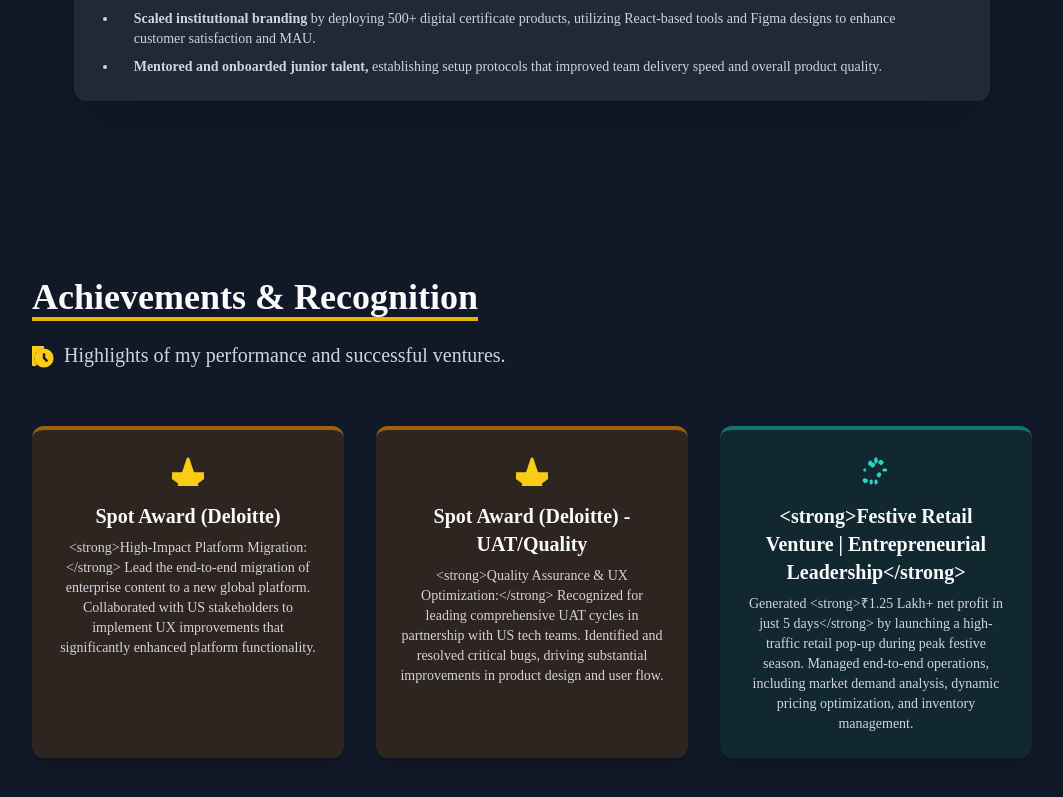
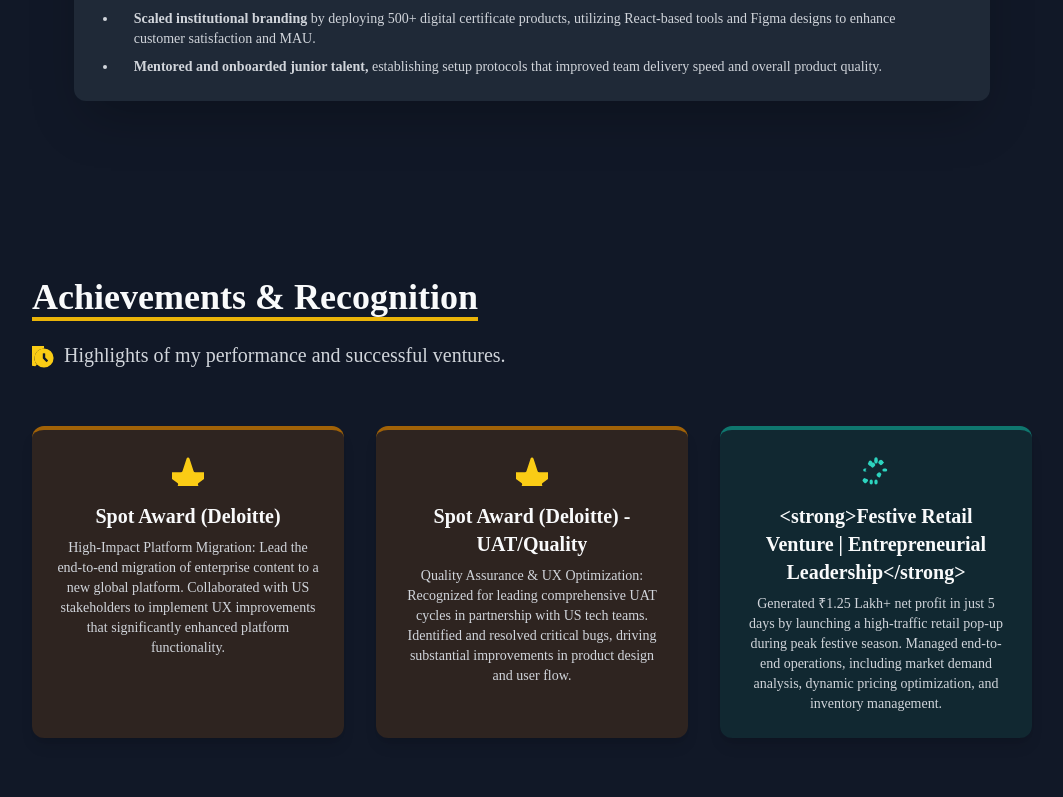
Before and after one commit to ManishSuyal/PortfolioManz, a React (Create React App) app: page / in a window 1280 px wide. Shown: the part 2415-3212 px from the top of the page, without its empty margins (108-1171 px from the left). Built offline with nearby package versions, Linux system fonts and the light colour scheme.

Commit message:
updates jan26

```diff
--- a/src/components/About.jsx
+++ b/src/components/About.jsx
@@ -18,7 +18,7 @@ const About = () => {
             </div>
             <div>
               <p>Product analyst with over 3 years of experience in managing cross-functional product delivery around B2C and B2B web/apps
-solutions.Skilled in customer analysis , optimizing workflows and driving measurable efficiency gains. Passionate about developing scalable, user-centric product solutions that enhance user engagement and strengthen business results.
+solutions. Skilled in customer analysis , optimizing workflows and driving measurable efficiency gains. Passionate about developing scalable, user-centric product solutions that enhance user engagement and strengthen business results.
 
 </p>
             </div>
--- a/src/components/Achievements.jsx
+++ b/src/components/Achievements.jsx
@@ -27,19 +27,19 @@ const Achievements = () => {
     const achievementsList = [
         {
             title: 'Spot Award (Deloitte)',
-            description: '<strong>High-Impact Platform Migration:</strong> Lead the end-to-end migration of enterprise content to a new global platform. Collaborated with US stakeholders to implement UX improvements that significantly enhanced platform functionality.',
+            description: 'High-Impact Platform Migration: Lead the end-to-end migration of enterprise content to a new global platform. Collaborated with US stakeholders to implement UX improvements that significantly enhanced platform functionality.',
             icon: <StarIcon className="w-8 h-8 text-yellow-400" />,
             color: 'bg-yellow-900/30 border-yellow-700',
         },
         {
             title: 'Spot Award (Deloitte) - UAT/Quality',
-            description: '<strong>Quality Assurance & UX Optimization:</strong> Recognized for leading comprehensive UAT cycles in partnership with US tech teams. Identified and resolved critical bugs, driving substantial improvements in product design and user flow.',
+            description: 'Quality Assurance & UX Optimization: Recognized for leading comprehensive UAT cycles in partnership with US tech teams. Identified and resolved critical bugs, driving substantial improvements in product design and user flow.',
             icon: <StarIcon className="w-8 h-8 text-yellow-400" />,
             color: 'bg-yellow-900/30 border-yellow-700',
         },
         {
             title: '<strong>Festive Retail Venture | Entrepreneurial Leadership</strong>',
-            description: 'Generated <strong>₹1.25 Lakh+ net profit in just 5 days</strong> by launching a high-traffic retail pop-up during peak festive season. Managed end-to-end operations, including market demand analysis, dynamic pricing optimization, and inventory management.',
+            description: 'Generated ₹1.25 Lakh+ net profit in just 5 days by launching a high-traffic retail pop-up during peak festive season. Managed end-to-end operations, including market demand analysis, dynamic pricing optimization, and inventory management.',
             icon: <LightBulbIcon className="w-8 h-8 text-teal-400" />,
             color: 'bg-teal-900/30 border-teal-700',
         },
```
